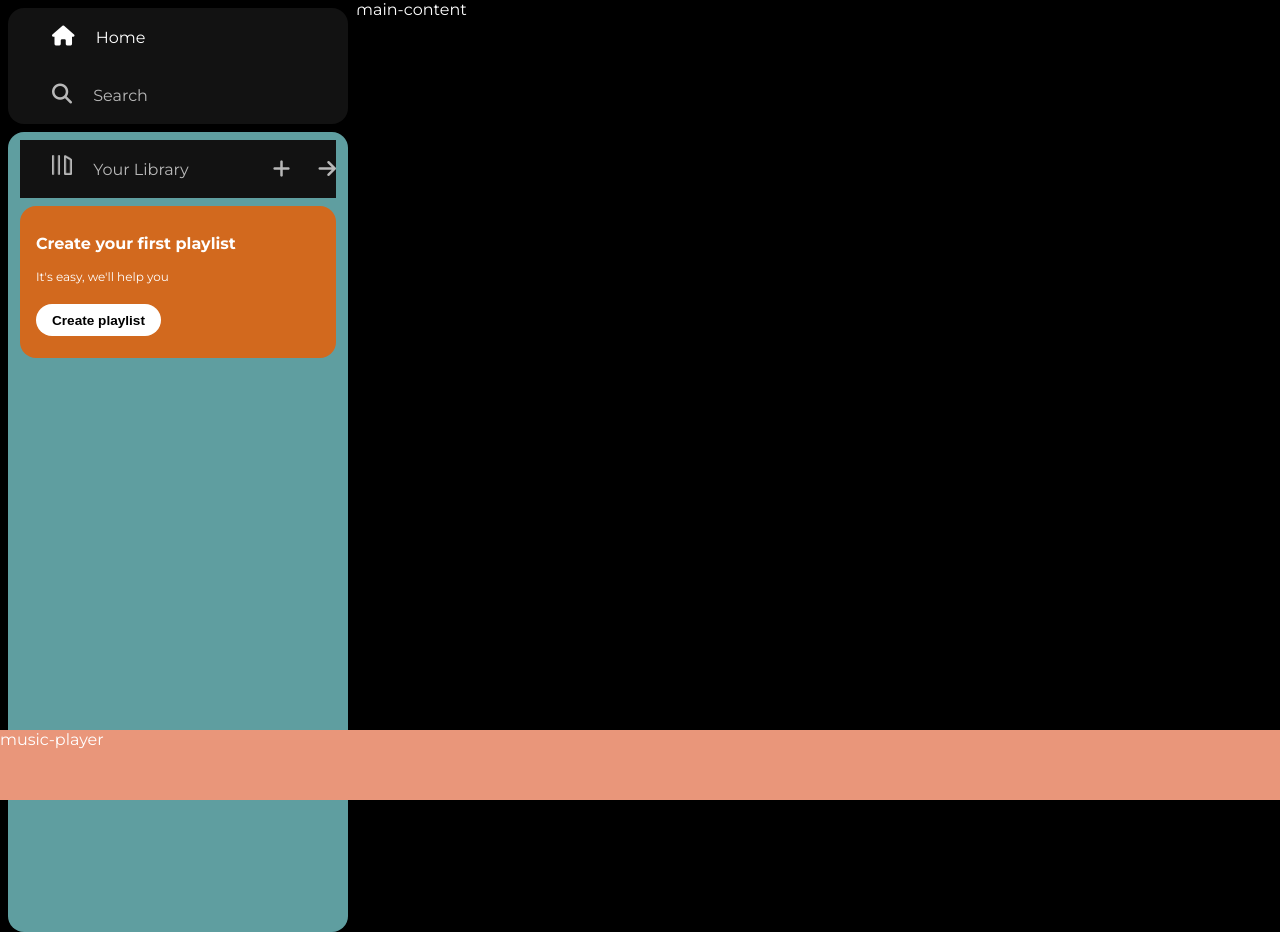
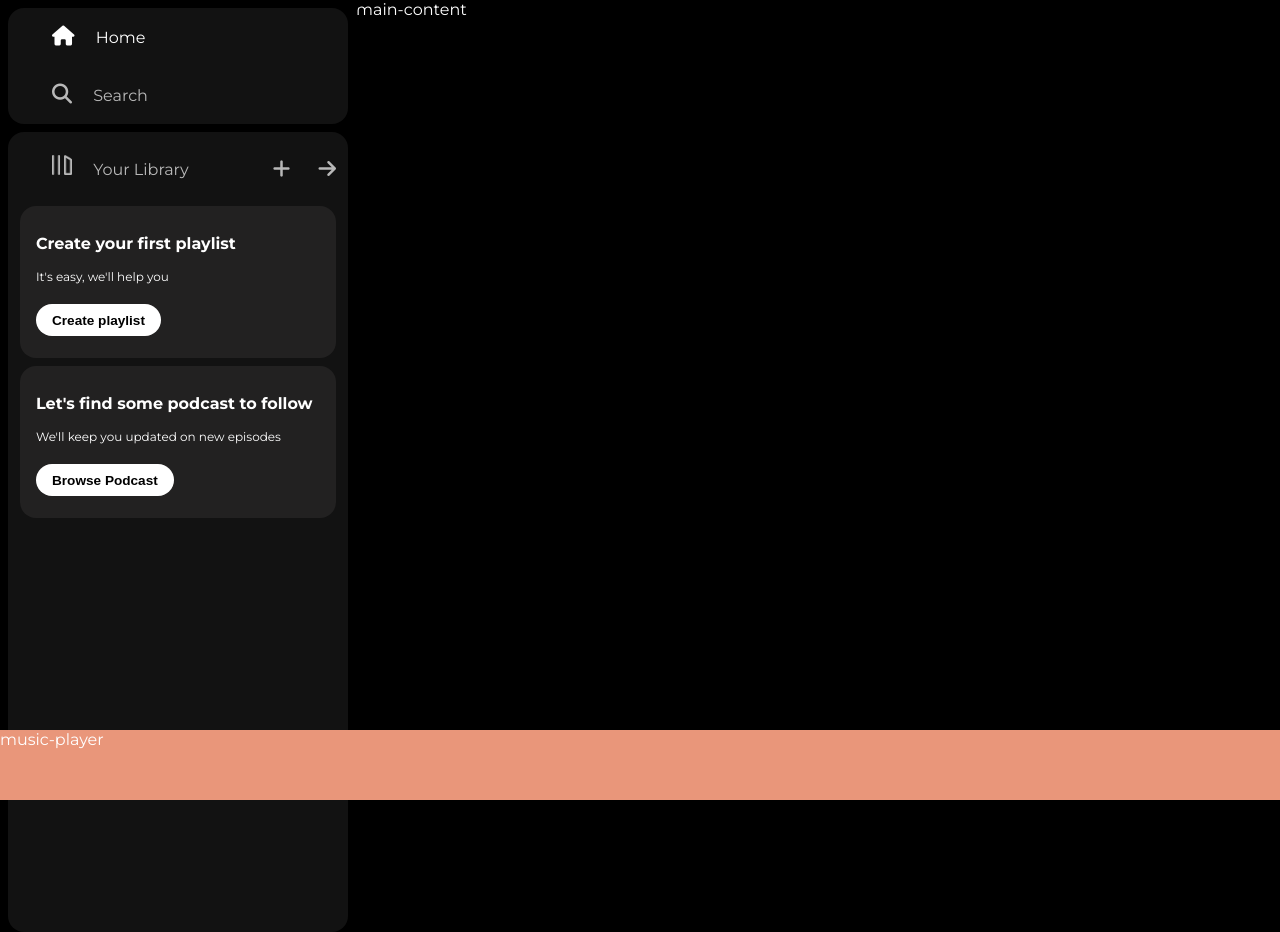
Before and after one commit to techieshruti/Spotify_clone, a plain HTML site: page index.html in a window 1280 px wide. Drawn offline with Linux system fonts and the light colour scheme.

Commit message:
adding library box 2 in sidebar

```diff
--- a/index.html
+++ b/index.html
@@ -40,12 +40,20 @@
                     <i class="fa-solid fa-arrow-right" style="padding-left: 1.5rem;"></i>
                   </div>
               </div>
-              <!--playlist div under library section-->
+              <!--playlist box1 under library section-->
               <div class="lib-box">
                 <div class="box">
                   <p class="box-p1">Create your first playlist</p>
                   <p class="box-p2">It's easy, we'll help you</p>
                   <button class="badge">Create playlist</button>
+                </div>
+              </div>
+              <!--playlist box2 under library section-->
+              <div class="lib-box">
+                <div class="box">
+                  <p class="box-p1">Let's find some podcast to follow</p>
+                  <p class="box-p2">We'll keep you updated on new episodes</p>
+                  <button class="badge">Browse Podcast</button>
                 </div>
               </div>
             </div>
--- a/style.css
+++ b/style.css
@@ -70,7 +70,7 @@ body{
 .library{
     height: 100%;
     border-radius: 1rem;
-    background-color: cadetblue;
+    background-color: #121212;
     margin-top: 0.5rem;
     padding: 0.5rem 0.75rem;
 }
@@ -104,7 +104,7 @@ body{
 /*playlist under library*/
 .box{
     height: 8rem;
-    background-color: chocolate;
+    background-color: #222121;
     border-radius: 1rem;
     margin: 0.5rem 0 0.5rem 0;
     padding: 0.75rem 1rem;
```
